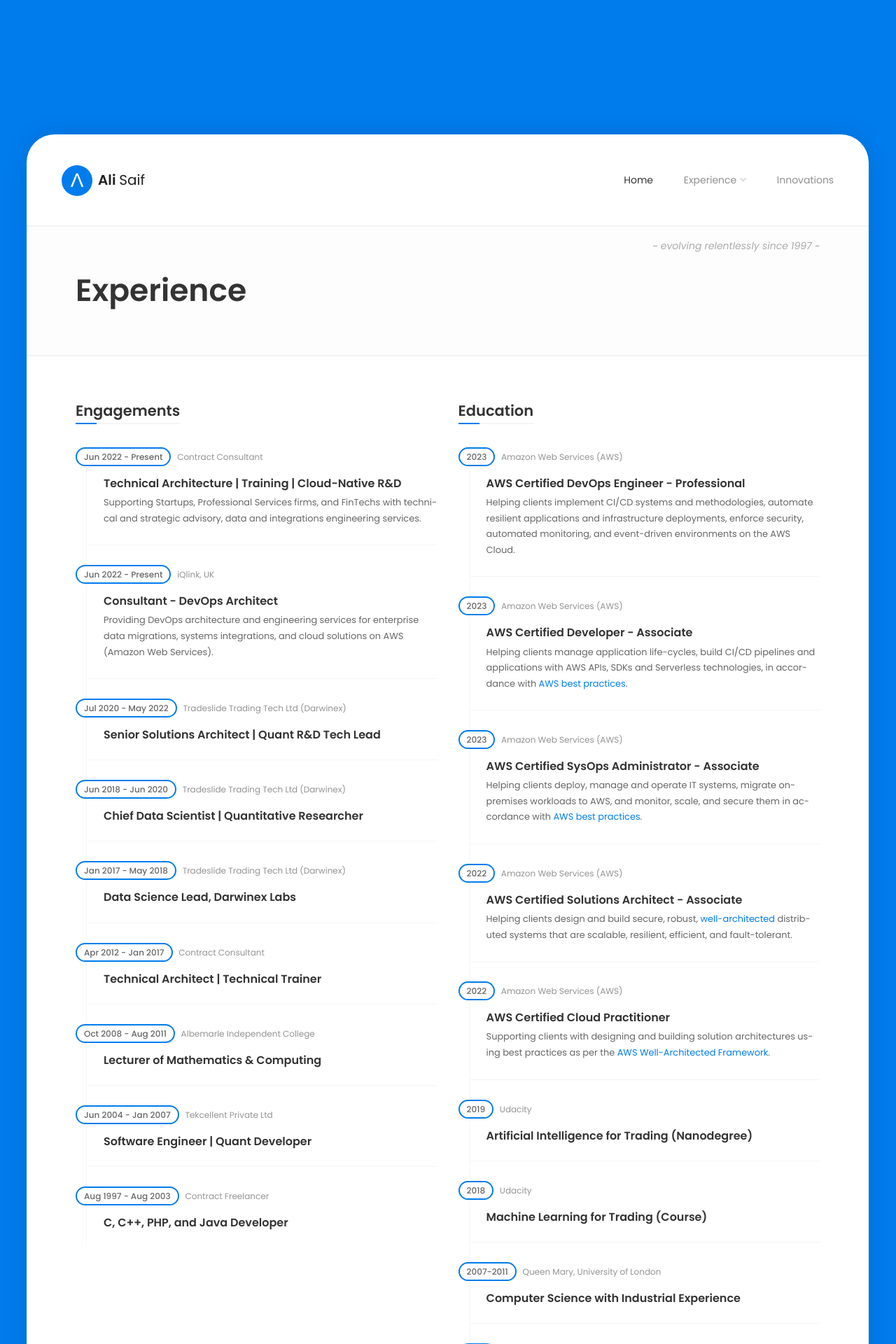
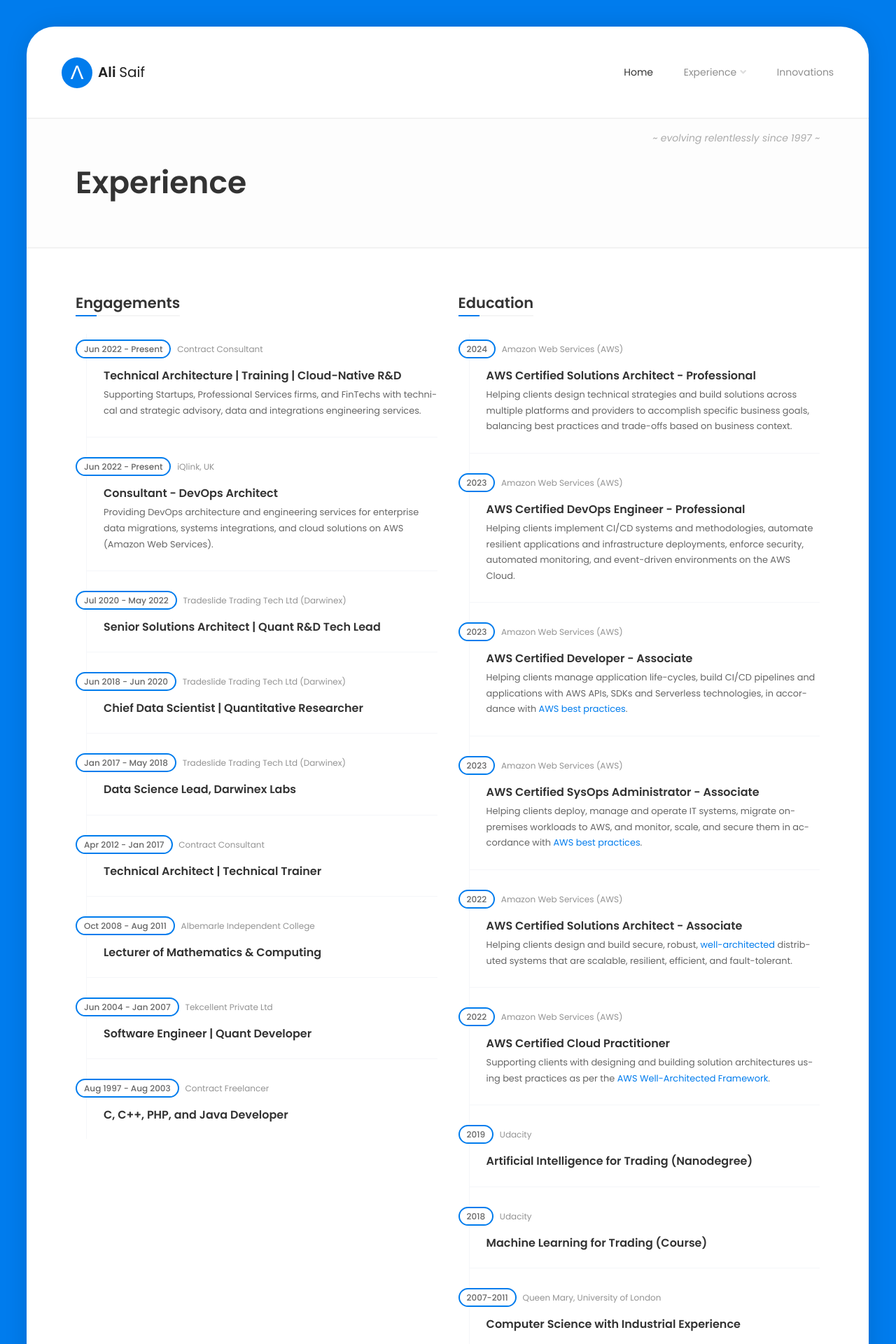
Before and after one commit to integracore2/integracore2.github.io, a Jekyll site: the page built from experience.md, in a window 1280 px wide. Shown: the top 1920 px of the page at 70% size. Built offline with Jekyll 4.4.1, drawn with Linux system fonts in a browser that asks for light colours; comment, search, counter and statistics services are not loaded; some of the changed text lies outside the part shown.

Commit message:
updated education and certifications config

```diff
--- a/_data/pageconfig/experience/education.yml
+++ b/_data/pageconfig/experience/education.yml
@@ -1,10 +1,14 @@
 entries:
+  -
+    timeline: 2024
+    company: Amazon Web Services (AWS)
+    role: AWS Certified Solutions Architect - Professional
+    description: Helping clients design technical strategies and build solutions across multiple platforms and providers to accomplish specific business goals, balancing best practices and trade-offs based on business context.
   -
     timeline: 2023
     company: Amazon Web Services (AWS)
     role: AWS Certified DevOps Engineer - Professional
     description: Helping clients implement CI/CD systems and methodologies, automate resilient applications and infrastructure deployments, enforce security, automated monitoring, and event-driven environments on the AWS Cloud.
-
   -
     timeline: 2023
     company: Amazon Web Services (AWS)
```
Also changed, not shown: _data/pageconfig/experience/certifications.yml (+14 -8 lines), assets/img/aws-certified-solutions-architect-professional.png (added).
